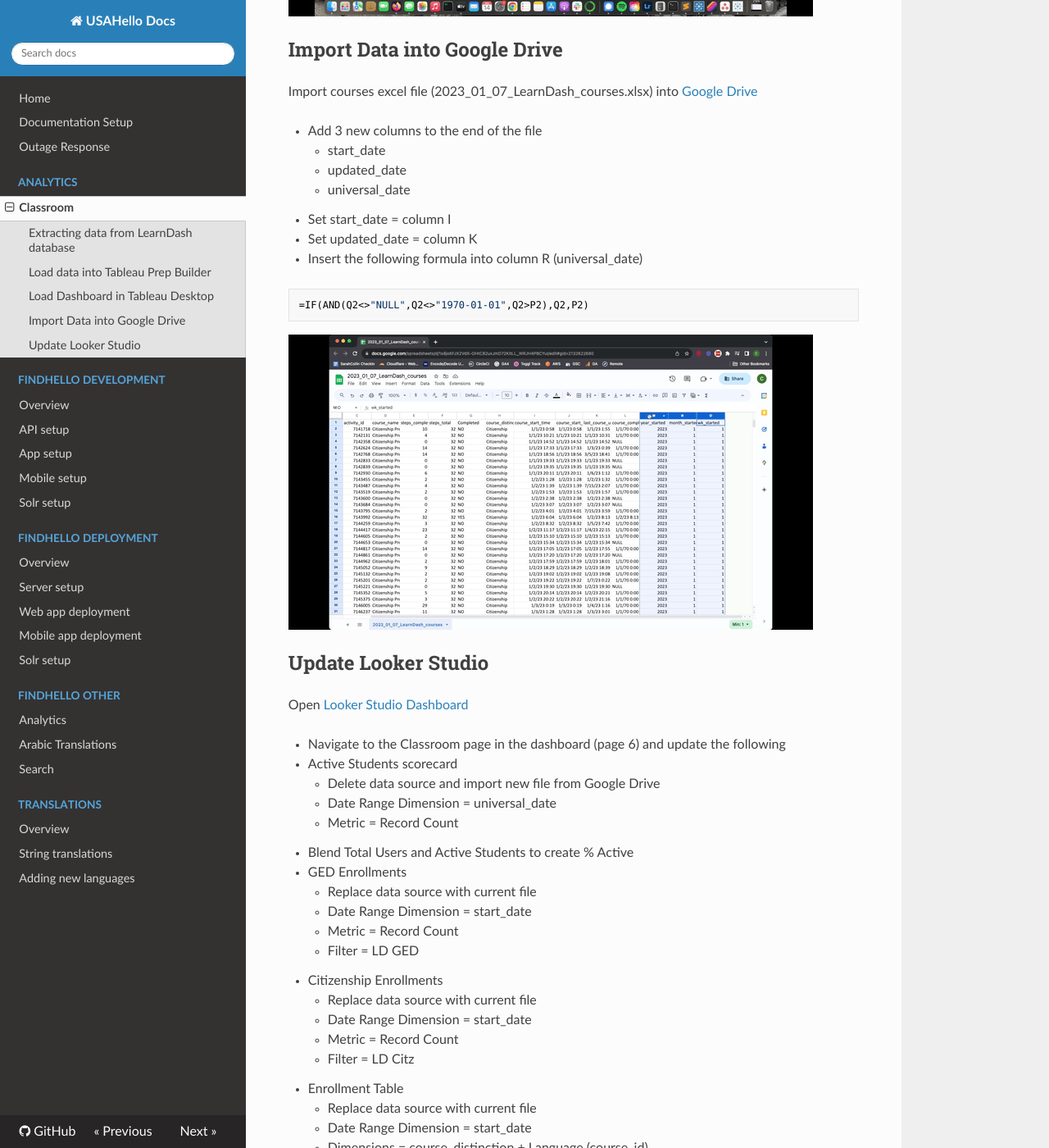
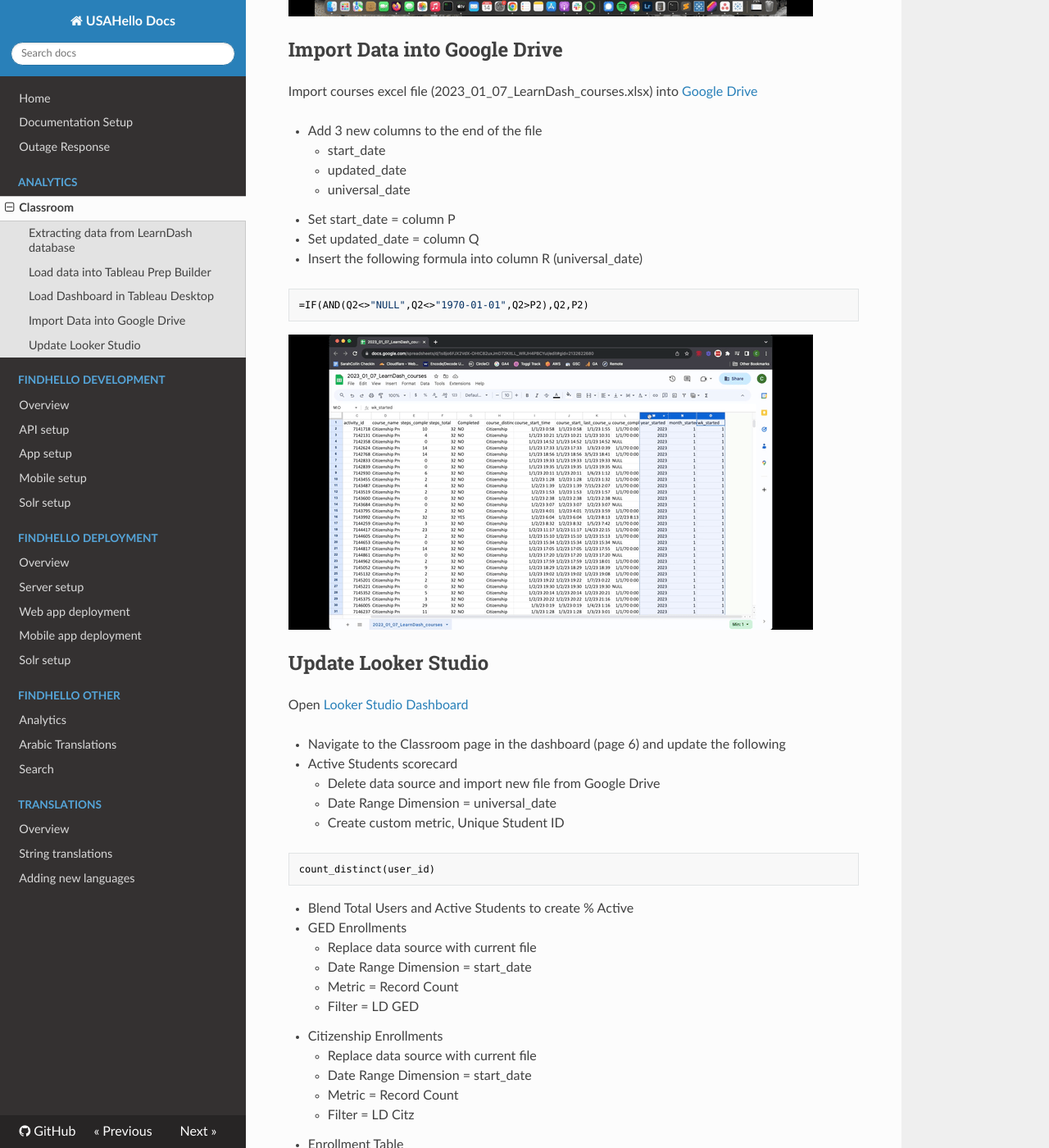
Before and after one commit to usahello/usahello-docs, an MkDocs documentation site: the page built from docs/analytics/classroom.md, in a window 1280 px wide and 1400 px high, scrolled down 3104 px. Shown: the whole window at 82% size. Built offline with MkDocs 1.6.1, drawn with Linux system fonts in a browser that asks for light colours; nearby versions of some CDN libraries.

Commit message:
Added unique student count

````diff
--- a/docs/analytics/classroom.md
+++ b/docs/analytics/classroom.md
@@ -90,8 +90,8 @@ Import courses excel file (2023_01_07_LearnDash_courses.xlsx) into [Google Drive
 	- start_date
 	- updated_date
 	- universal_date
-- Set start_date = column I
-- Set updated_date = column K
+- Set start_date = column P
+- Set updated_date = column Q
 - Insert the following formula into column R (universal_date)
 ```sh
 =IF(AND(Q2<>"NULL",Q2<>"1970-01-01",Q2>P2),Q2,P2)
@@ -106,7 +106,11 @@ Open [Looker Studio Dashboard](https://lookerstudio.google.com/reporting/5b1695d
 - Active Students scorecard
 	- Delete data source and import new file from Google Drive
 	- Date Range Dimension = universal_date
-	- Metric = Record Count
+	- Create custom metric, Unique Student ID
+
+```sh
+count_distinct(user_id)
+```
 - Blend Total Users and Active Students to create % Active
 - GED Enrollments
 	- Replace data source with current file
````
